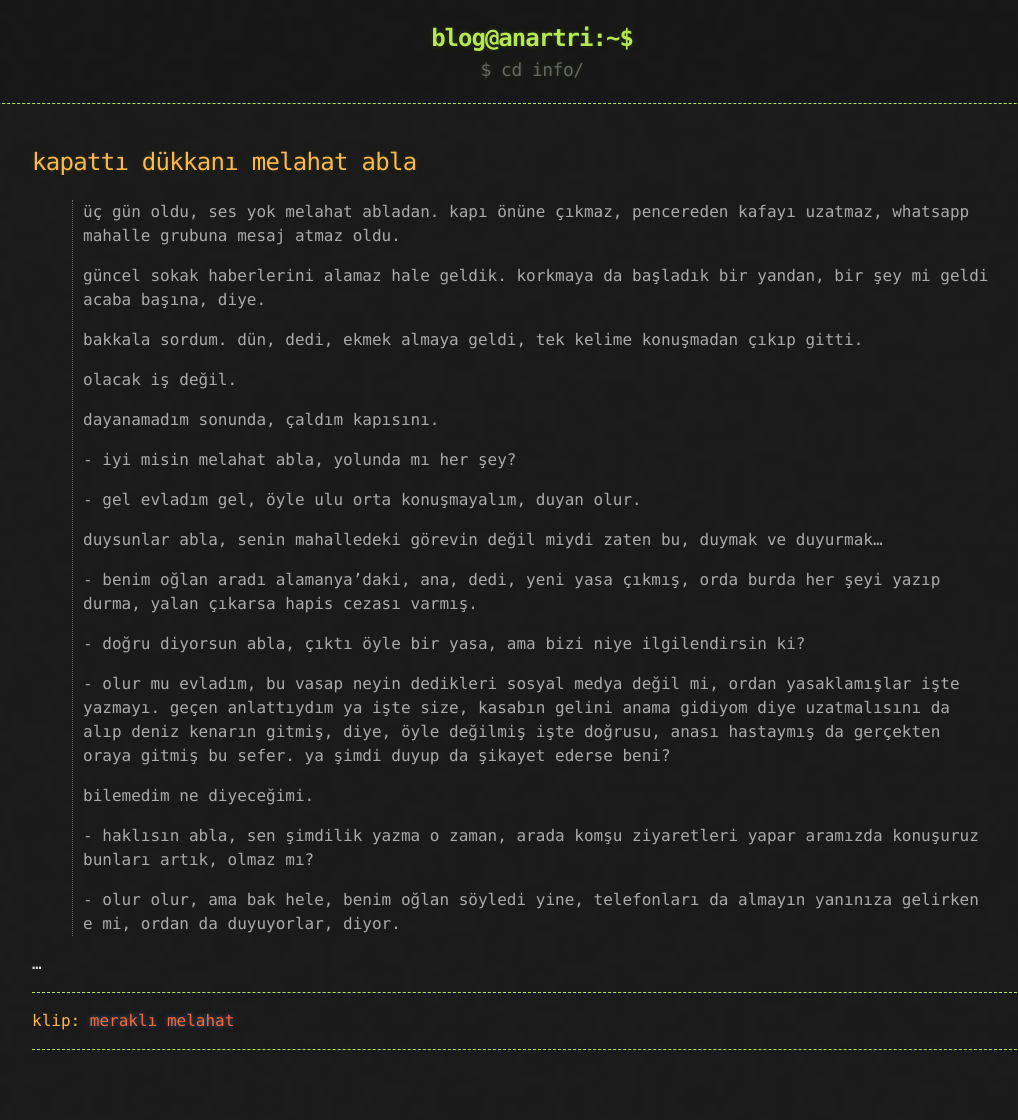
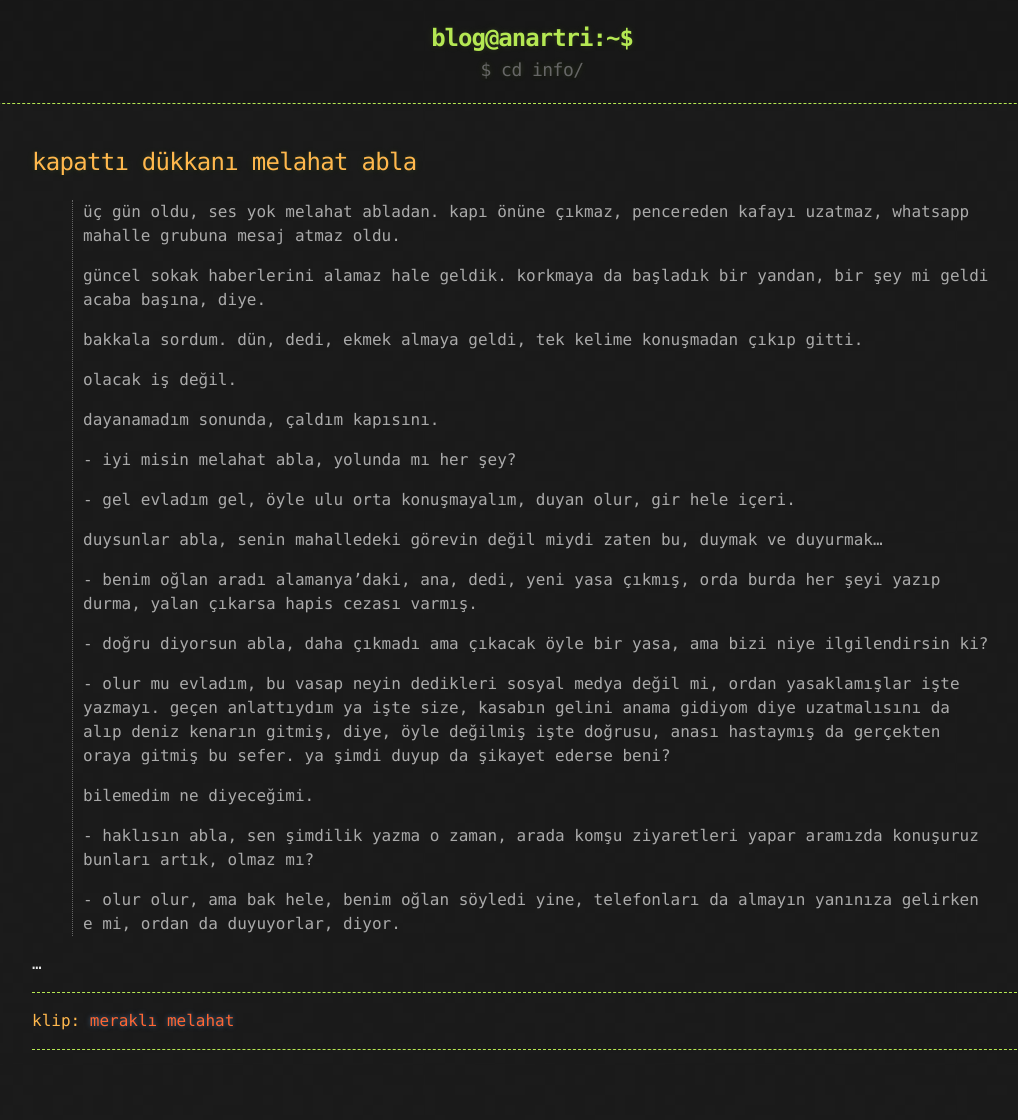
Before and after one commit to lanartri/lanartri.github.io, a Jekyll site: the page built from _posts/2022-05-30-kapatti-dukkani-melahat-abla.md, in a window 1280 px wide. Shown: the whole page, without its empty margins (108-1126 px from the left). Built offline with Jekyll 4.4.1, drawn with Linux system fonts in a browser that asks for light colours.

```diff
--- a/_posts/2022-05-30-kapatti-dukkani-melahat-abla.md
+++ b/_posts/2022-05-30-kapatti-dukkani-melahat-abla.md
@@ -17,13 +17,13 @@
 >
 > \- iyi misin melahat abla, yolunda mı her şey?
 >
-> \- gel evladım gel, öyle ulu orta konuşmayalım, duyan olur.
+> \- gel evladım gel, öyle ulu orta konuşmayalım, duyan olur, gir hele içeri.
 >
 > duysunlar abla, senin mahalledeki görevin değil miydi zaten bu, duymak ve duyurmak...
 >
 > \- benim oğlan aradı alamanya'daki, ana, dedi, yeni yasa çıkmış, orda burda her şeyi yazıp durma, yalan çıkarsa hapis cezası varmış.
 >
-> \- doğru diyorsun abla, çıktı öyle bir yasa, ama bizi niye ilgilendirsin ki?
+> \- doğru diyorsun abla, daha çıkmadı ama çıkacak öyle bir yasa, ama bizi niye ilgilendirsin ki?
 >
 > \- olur mu evladım, bu vasap neyin dedikleri sosyal medya değil mi, ordan yasaklamışlar işte yazmayı. geçen anlattıydım ya işte size, kasabın gelini anama gidiyom diye uzatmalısını da alıp deniz kenarın gitmiş, diye, öyle değilmiş işte doğrusu, anası hastaymış da gerçekten oraya gitmiş bu sefer. ya şimdi duyup da şikayet ederse beni?
 >
```
